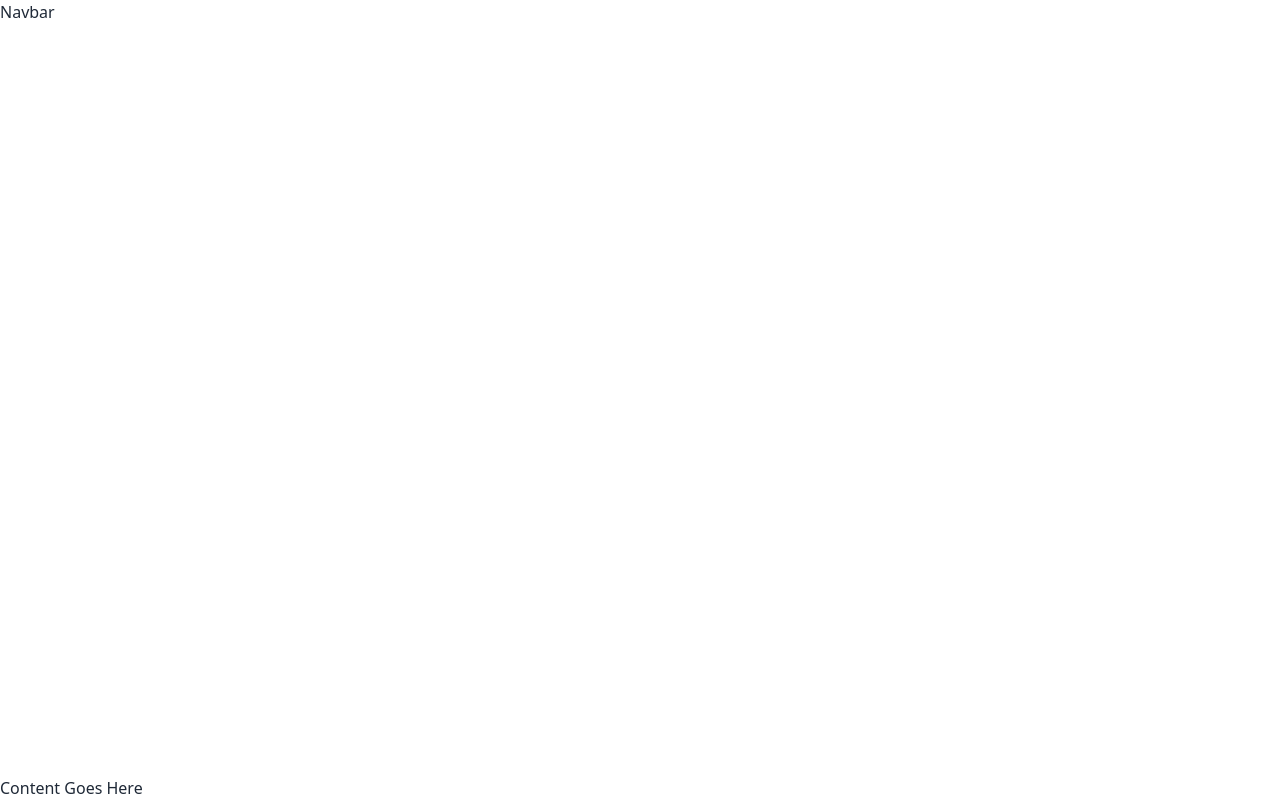
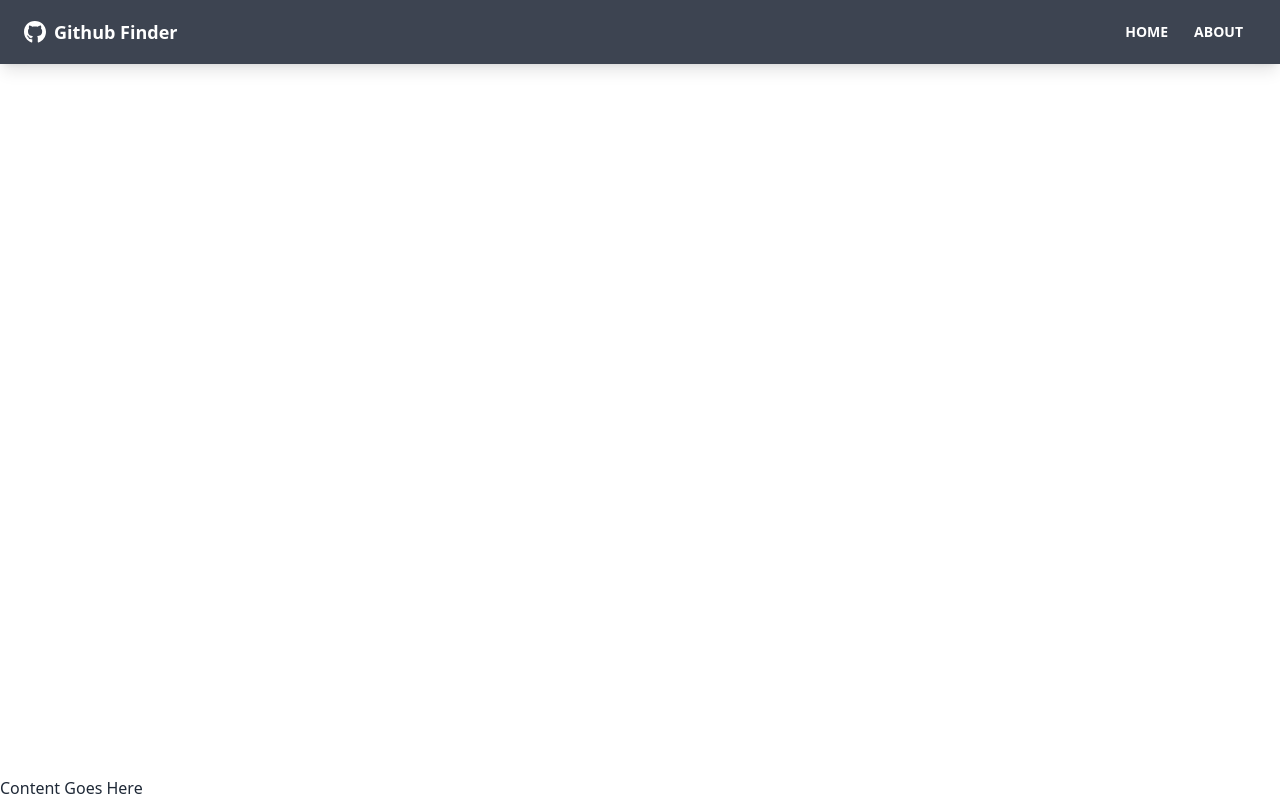
Before and after one commit to NayNayRen/github-finder, a React (Create React App) app: page /about in a window 1280 px wide. Built offline with nearby package versions, Linux system fonts and the light colour scheme.

Commit message:
added Navbar component and links using daisy and tailwind

```diff
--- a/src/components/layout/Navbar.jsx
+++ b/src/components/layout/Navbar.jsx
@@ -1,5 +1,38 @@
-function Navbar() {
-  return <div>Navbar</div>;
+import { FaGithub } from 'react-icons/fa';
+import { Link } from 'react-router-dom';
+import PropTypes from 'prop-types';
+
+function Navbar({ title }) {
+  return (
+    <nav className="navbar mb-12 shadow-lg bg-neutral text-neutral-content">
+      <div className="container mx-auto">
+        <div className="flex-none px-2 mx-2">
+          <FaGithub className="inline pr-2 text-3xl" />
+          <Link to="/" className="text-lg font-bold align-middle">
+            {title}
+          </Link>
+        </div>
+        <div className="flex-1 px-2 mx-2">
+          <div className="flex justify-end">
+            <Link to="/" className="btn btn-ghost btn-sm rounded-btn">
+              Home
+            </Link>
+            <Link to="/about" className="btn btn-ghost btn-sm rounded-btn">
+              About
+            </Link>
+          </div>
+        </div>
+      </div>
+    </nav>
+  );
 }
 
+Navbar.defaultProps = {
+  title: 'Github Finder',
+};
+
+Navbar.propTypes = {
+  title: PropTypes.string,
+};
+
 export default Navbar;
```
